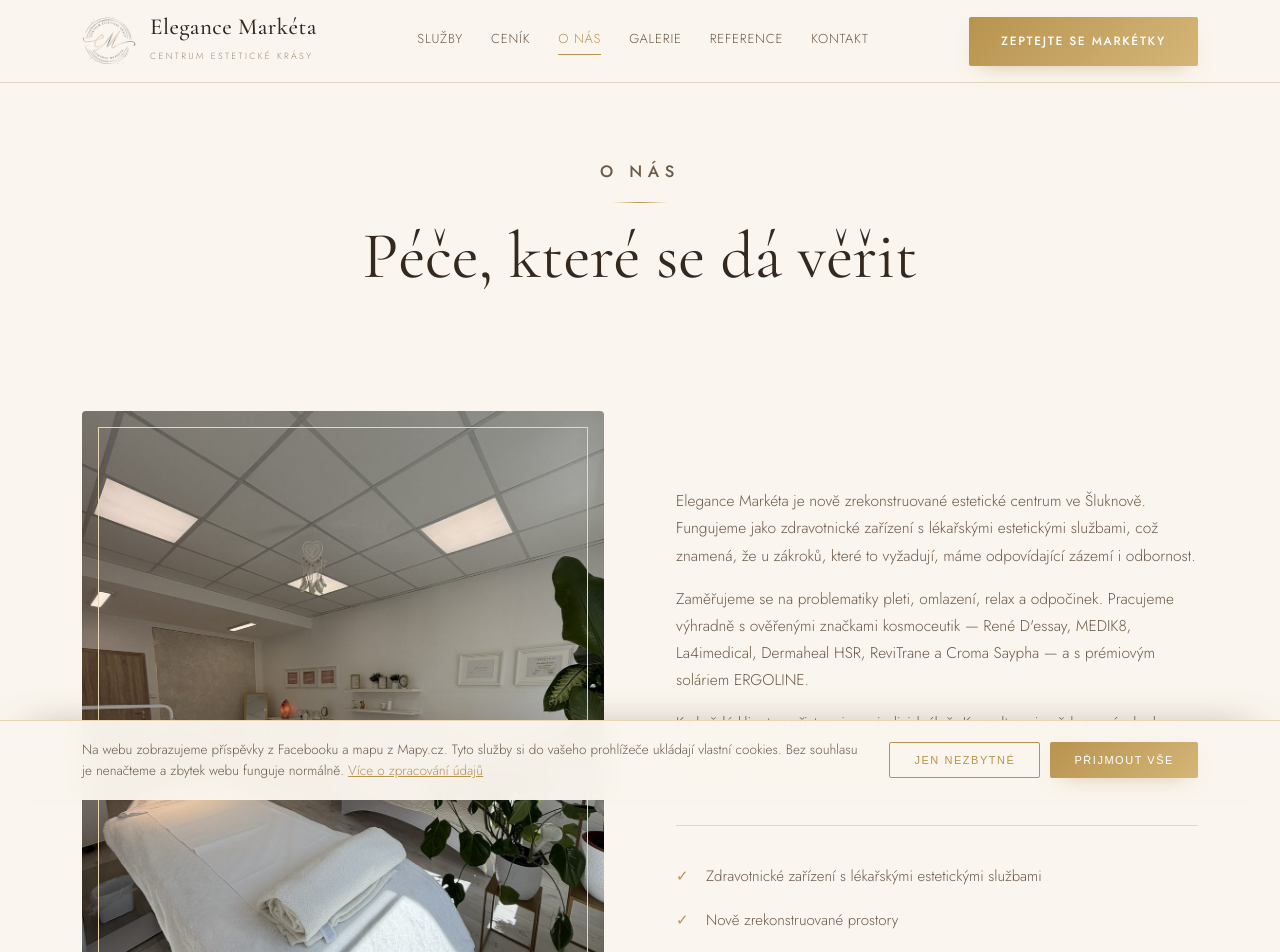
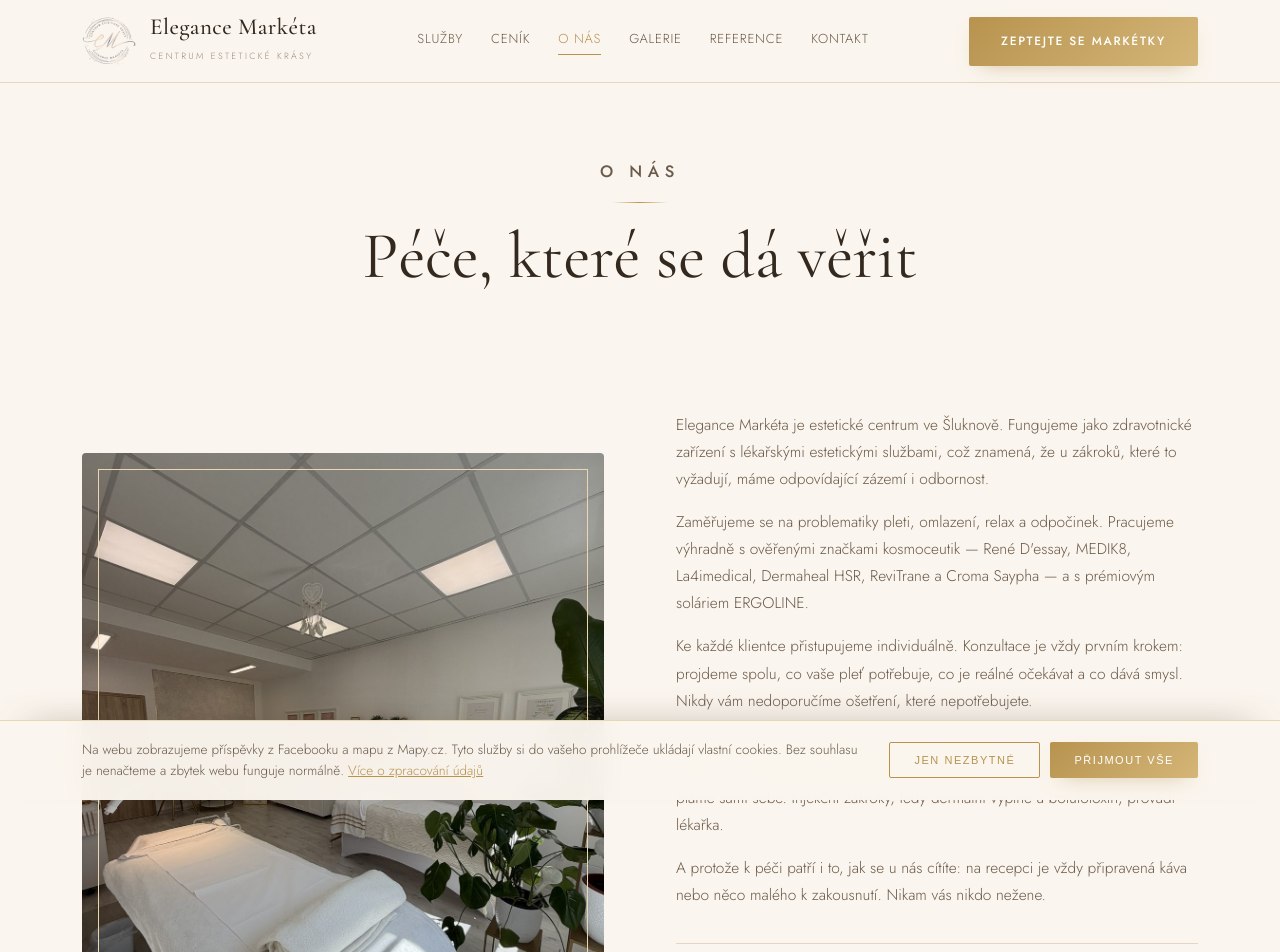
Before and after one commit to hnilicapetr76-tech/elegance-marketa-web, a Next.js app: page /o-nas in a window 1280 px wide. Shown: the top 952 px of the page. Built offline with nearby package versions, Linux system fonts and the light colour scheme.

Commit message:
Add files via upload

```diff
--- a/app/galerie/page.tsx
+++ b/app/galerie/page.tsx
@@ -33,7 +33,7 @@
           <div className="gline c" />
           <h1>Nahlédněte k nám</h1>
           <p>
-            Nově zrekonstruované prostory ve Šluknově — recepce, ošetřovny, nehtové studio, solárium
+            Naše prostory ve Šluknově — recepce, ošetřovny, nehtové studio, solárium
             i zázemí, kde sterilizujeme nástroje.
           </p>
         </div>
--- a/app/o-nas/page.tsx
+++ b/app/o-nas/page.tsx
@@ -5,7 +5,7 @@
 export const metadata: Metadata = {
   title: "O nás — estetické centrum ve Šluknově",
   description:
-    "Elegance Markéta je zdravotnické zařízení s lékařskými estetickými službami ve Šluknově. Nově zrekonstruované prostory, ověřené značky, individuální přístup.",
+    "Elegance Markéta je zdravotnické zařízení s lékařskými estetickými službami ve Šluknově. Samostatná ošetřovna pro každou službu, ověřené značky, individuální přístup.",
   alternates: { canonical: "/o-nas" },
 };
 
@@ -33,7 +33,7 @@
           </div>
           <div>
             <p>
-              Elegance Markéta je nově zrekonstruované estetické centrum ve Šluknově. Fungujeme jako
+              Elegance Markéta je estetické centrum ve Šluknově. Fungujeme jako
               zdravotnické zařízení s lékařskými estetickými službami, což znamená, že u zákroků,
               které to vyžadují, máme odpovídající zázemí i odbornost.
             </p>
@@ -47,9 +47,19 @@
               spolu, co vaše pleť potřebuje, co je reálné očekávat a co dává smysl. Nikdy vám
               nedoporučíme ošetření, které nepotřebujete.
             </p>
+            <p>
+              Na bezpečí si dáváme záležet. Nástroje sterilizujeme v medicínském autoklávu Enbio —
+              u piercingu, permanentního make-upu i pedikúry je to to první, na co se ptáme sami
+              sebe. Injekční zákroky, tedy dermální výplně a botulotoxin, provádí lékařka.
+            </p>
+            <p>
+              A protože k péči patří i to, jak se u nás cítíte: na recepci je vždy připravená káva
+              nebo něco malého k zakousnutí. Nikam vás nikdo nežene.
+            </p>
             <ul className="pros">
-              <li>Zdravotnické zařízení s lékařskými estetickými službami</li>
-              <li>Nově zrekonstruované prostory</li>
+              <li>Injekční zákroky provádí lékařka</li>
+              <li>Nástroje sterilizujeme v medicínském autoklávu Enbio</li>
+              <li>Samostatná ošetřovna pro každou službu</li>
               <li>Ověřené značky kosmoceutik</li>
             </ul>
           </div>
```
Also changed, not shown: app/page.tsx (+5 -3 lines).
